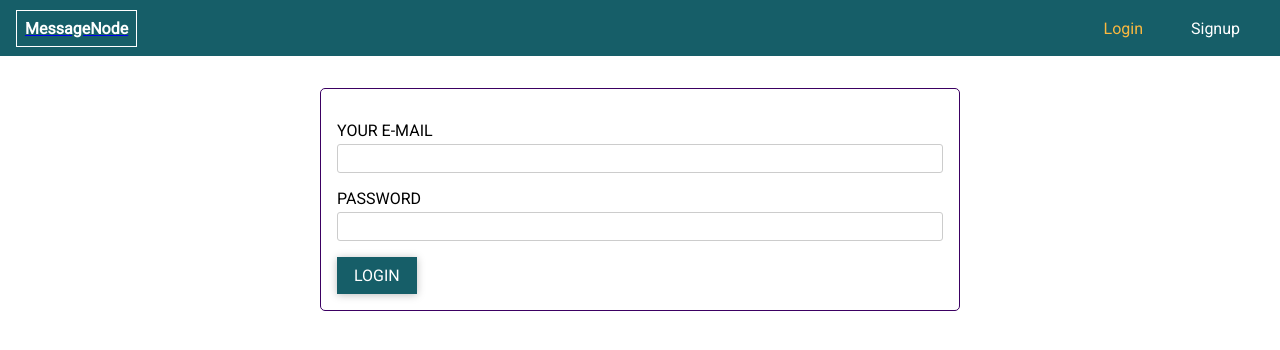
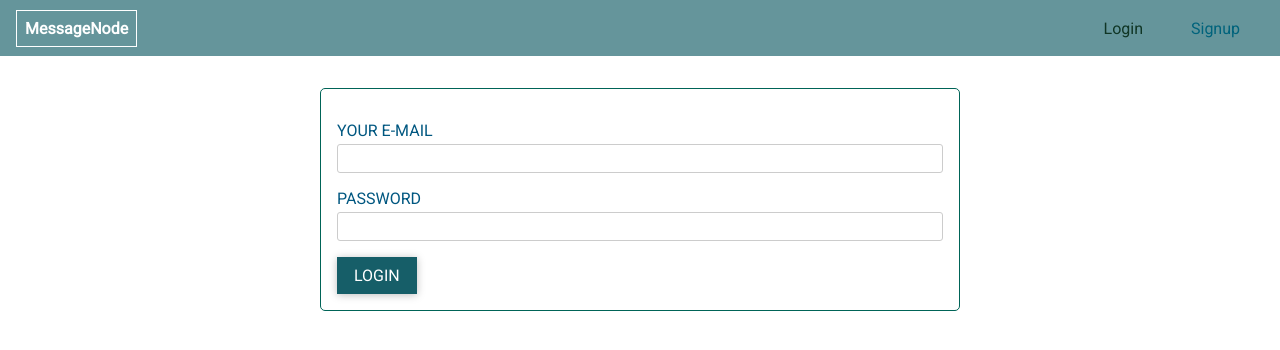
Before and after one commit to Geraldoeze/posts-feed, a React (Create React App) app: page / in a window 1280 px wide. Shown: the top 350 px of the page. Built offline with nearby package versions, Linux system fonts and the light colour scheme.

Commit message:
update styles

```diff
--- a/src/components/Button/Button.css
+++ b/src/components/Button/Button.css
@@ -56,13 +56,13 @@
 }
 
 .button.button--accent {
-  border-color: #fab83f;
+  border-color: #858585;
   color: #fab83f;
 }
 
 .button--accent:hover,
 .button--accent:active {
-  background: #fab83f;
+  background: #796d57;
   color: #165e68;
 }
 
@@ -73,13 +73,13 @@
 }
 
 .button.button--accent.button--raised {
-  background: #fab83f;
-  color: #165e68;
+  background: #17beb1;
+  color: #fcd7d7;
 }
 
 .button--raised.button--accent:hover,
 .button--raised.button--accent:active {
-  background: #fbc766;
+  background: #02634a;
 }
 
 .button.button--danger {
--- a/src/components/Feed/Post/Post.css
+++ b/src/components/Feed/Post/Post.css
@@ -1,6 +1,6 @@
 .post {
   margin: 1rem 0;
-  border: 1px solid #3b0062;
+  border: 1px solid #006457;
   border-radius: 5px;
   padding: 0.5rem;
 }
@@ -14,7 +14,7 @@
 .post__title {
   font-size: 1.5rem;
   margin: 1rem 0;
-  color: #3b0062;
+  color: #026172;
 }
 
 .post__image {
--- a/src/components/Feed/Post/Post.js
+++ b/src/components/Feed/Post/Post.js
@@ -11,10 +11,6 @@ const post = props => (
       </h3>
       <h1 className="post__title">{props.title}</h1>
     </header>
-    {/* <div className="post__image">
-      <Image imageUrl={props.image} contain />
-    </div>
-    <div className="post__content">{props.content}</div> */}
     <div className="post__actions">
       <Button mode="flat" link={props.id}>
         View
--- a/src/components/Form/Input/Input.css
+++ b/src/components/Form/Input/Input.css
@@ -7,6 +7,7 @@
   display: block;
   text-transform: uppercase;
   margin-bottom: 0.25rem;
+  color: rgb(0, 87, 128);
 }
 
 .input input,
@@ -27,6 +28,6 @@
 .input input:focus,
 .input textarea:focus {
   outline: none;
-  border-color: #3b0062;
-  color: #3b0062;
+  border-color: #004662;
+  color: #02948d;
 }
--- a/src/components/Navigation/MainNavigation/MainNavigation.css
+++ b/src/components/Navigation/MainNavigation/MainNavigation.css
@@ -7,6 +7,10 @@
 
 .spacer {
   flex: 1;
+}
+
+.active {
+  text-decoration: none;
 }
 
 .main-nav__items {
--- a/src/components/Navigation/MainNavigation/MainNavigation.js
+++ b/src/components/Navigation/MainNavigation/MainNavigation.js
@@ -11,7 +11,7 @@ const mainNavigation = props => (
   <nav className="main-nav">
     <MobileToggle onOpen={props.onOpenMobileNav} />
     <div className="main-nav__logo">
-      <NavLink to="/">
+      <NavLink to="/" className="active">
         <Logo />
       </NavLink>
     </div>
--- a/src/components/Navigation/NavigationItems/NavigationItems.css
+++ b/src/components/Navigation/NavigationItems/NavigationItems.css
@@ -2,9 +2,10 @@
   padding: 0 1.5rem;
 }
 
+
 .navigation-item a {
   text-decoration: none;
-  color: white;
+  color: #00637c;
 }
 
 .navigation-item.mobile {
@@ -13,13 +14,14 @@
 }
 
 .navigation-item.mobile a {
-  color: #3b0062;
+  color: #007451;
+  padding: 0 1rem;
 }
 
 .navigation-item a:hover,
 .navigation-item a:active,
 .navigation-item a.active {
-  color: #fab83f;
+  color: #103625;
 }
 
 .navigation-item:last-of-type {
@@ -30,12 +32,12 @@
   font: inherit;
   background: transparent;
   border: none;
-  color: white;
+  color: #00637c;
   cursor: pointer;
-  padding: 0;
+  padding: 0 1rem;
 }
 
 .navigation-item button:hover,
 .navigation-item button:active {
-  color: #fab83f;
+  color: #012e1a;
 }
--- a/src/components/Navigation/NavigationItems/NavigationItems.js
+++ b/src/components/Navigation/NavigationItems/NavigationItems.js
@@ -21,8 +21,9 @@ const navigationItems = props => [
     </li>
   )),
   props.isAuth && (
-    <li className="navigation-item" key="logout">
-      <button onClick={props.onLogout}>Logout</button>
+    <li className={['navigation-item', props.mobile ? 'mobile' : ''].join(' ')}
+     key="logout">
+      <button  onClick={props.onLogout}>Logout</button>
     </li>
   )
 ];
--- a/src/components/Paginator/Paginator.css
+++ b/src/components/Paginator/Paginator.css
@@ -7,18 +7,18 @@
   width: 5rem;
   padding: 0.25rem 0;
   margin: 0 1rem;
-  border: 1px solid #3b0062;
+  border: 1px solid #006457;
   background: transparent;
   font: inherit;
   cursor: pointer;
   font-size: 1rem;
-  color: #3b0062;
+  color: #00302d
 }
 
 .paginator__control:hover,
 .paginator__control:active {
-  color: #fab83f;
-  border-color: #fab83f;
+  color: #0eb888;
+  border-color: #03fff2;
 }
 
 .paginator__control:focus {
--- a/src/components/Toolbar/Toolbar.css
+++ b/src/components/Toolbar/Toolbar.css
@@ -1,5 +1,5 @@
 .toolbar {
     width: 100%;
     height: 3.5rem;
-    background: #165e68;
+    background: #165e68a8;
 }
--- a/src/pages/Auth/Auth.css
+++ b/src/pages/Auth/Auth.css
@@ -2,7 +2,7 @@
     width: 90%;
     margin: auto;
     padding: 1rem;
-    border: 1px solid #3b0062;
+    border: 1px solid #006457;
     border-radius: 5px;
   }
 
```
